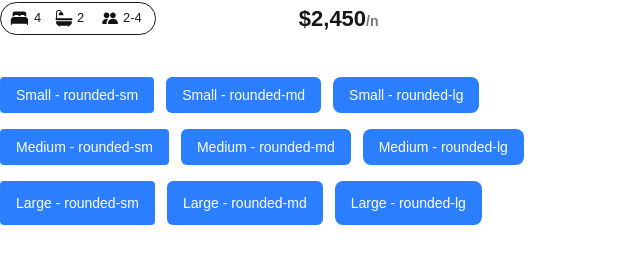
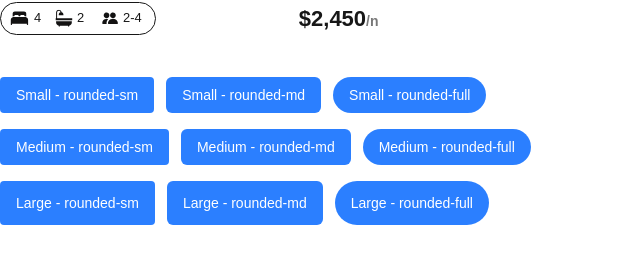
Before and after one commit to denisktooh/alx-project-0x00-setup, a Next.js app in the folder alx-project-0x00/: page /landing in a window 1280 px wide. Shown: the part 405-668 px from the top of the page, without its empty margins (0-640 px from the left). Built offline with nearby package versions, Linux system fonts and the light colour scheme.

Commit message:
Advanced Task

```diff
--- a/alx-project-0x00/pages/landing.tsx
+++ b/alx-project-0x00/pages/landing.tsx
@@ -11,21 +11,21 @@ const Landing: React.FC =  () => {
             <div className="flex gap-3">
                 <Button title="Small - rounded-sm" styles="text-sm rounded-sm px-2 py-1" />
                 <Button title="Small - rounded-md" styles="text-sm rounded-md px-2 py-1" />
-                <Button title="Small - rounded-lg" styles="text-sm rounded-lg px-2 py-1" />
+                <Button title="Small - rounded-full" styles="text-sm rounded-full px-2 py-1" />
             </div>
 
             {/* Medium buttons */}
             <div className="flex gap-3">
                 <Button title="Medium - rounded-sm" styles="text-base rounded-sm px-3 py-2" />
                 <Button title="Medium - rounded-md" styles="text-base rounded-md px-3 py-2" />
-                <Button title="Medium - rounded-lg" styles="text-base rounded-lg px-3 py-2" />
+                <Button title="Medium - rounded-full" styles="text-base rounded-full px-3 py-2" />
             </div>
 
             {/* Large buttons */}
             <div className="flex gap-3">
                 <Button title="Large - rounded-sm" styles="text-lg rounded-sm px-4 py-3" />
                 <Button title="Large - rounded-md" styles="text-lg rounded-md px-4 py-3" />
-                <Button title="Large - rounded-lg" styles="text-lg rounded-lg px-4 py-3" />
+                <Button title="Large - rounded-full" styles="text-lg rounded-full px-4 py-3" />
             </div>
         </div>
     </div>
```
